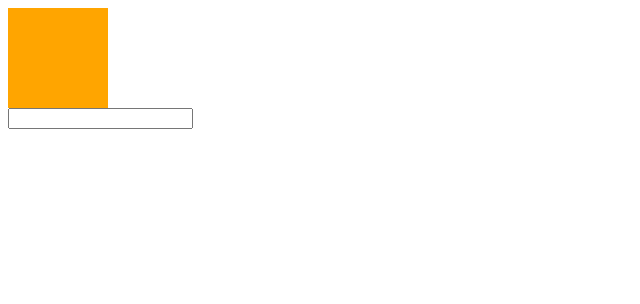
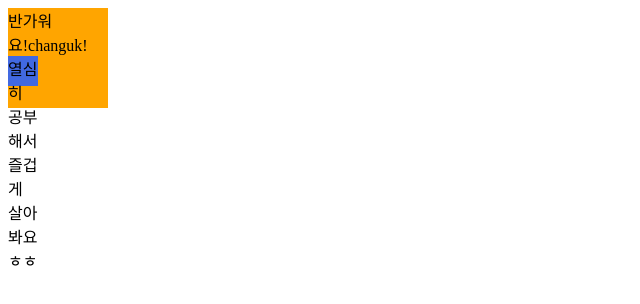
Before and after one commit to funkyblues/fastcampus-frontend, a plain HTML site: page index.html in a window 1280 px wide. Shown: the whole page, without its empty margins (0-640 px from the left). Drawn offline with Linux system fonts and the light colour scheme.

Commit message:
HTML/CSS/JS로 만드는 스타벅스 웹사이트 - 선택자_가상 요소

```diff
--- a/css/main.css
+++ b/css/main.css
@@ -1,19 +1,17 @@
 .box {
 	width: 100px;
-	height: 100px;
+	height:100px;
 	background-color: orange;
-	transition: 1s;
 }
 
-.box:focus {
-	width: 300px;
+.box::before {
+	content: "반가워요!";
+}
+
+.box::after {
+	content: "열심히 공부해서 즐겁게 살아봐요 ㅎㅎ";
+	display: block;
+	width: 30px;
+	height: 30px;
 	background-color: royalblue;
 }
-
-input {
-
-}
-
-input:focus {
-	background-color: orange;
-}
--- a/index.html
+++ b/index.html
@@ -8,7 +8,6 @@
     <link rel="stylesheet" href="./css/main.css">
 </head>
 <body>
-    <div class="box" tabindex="-1"></div>
-    <input type="text" />
+  <div class="box">changuk!</div>
 </body>
 </html>
```
